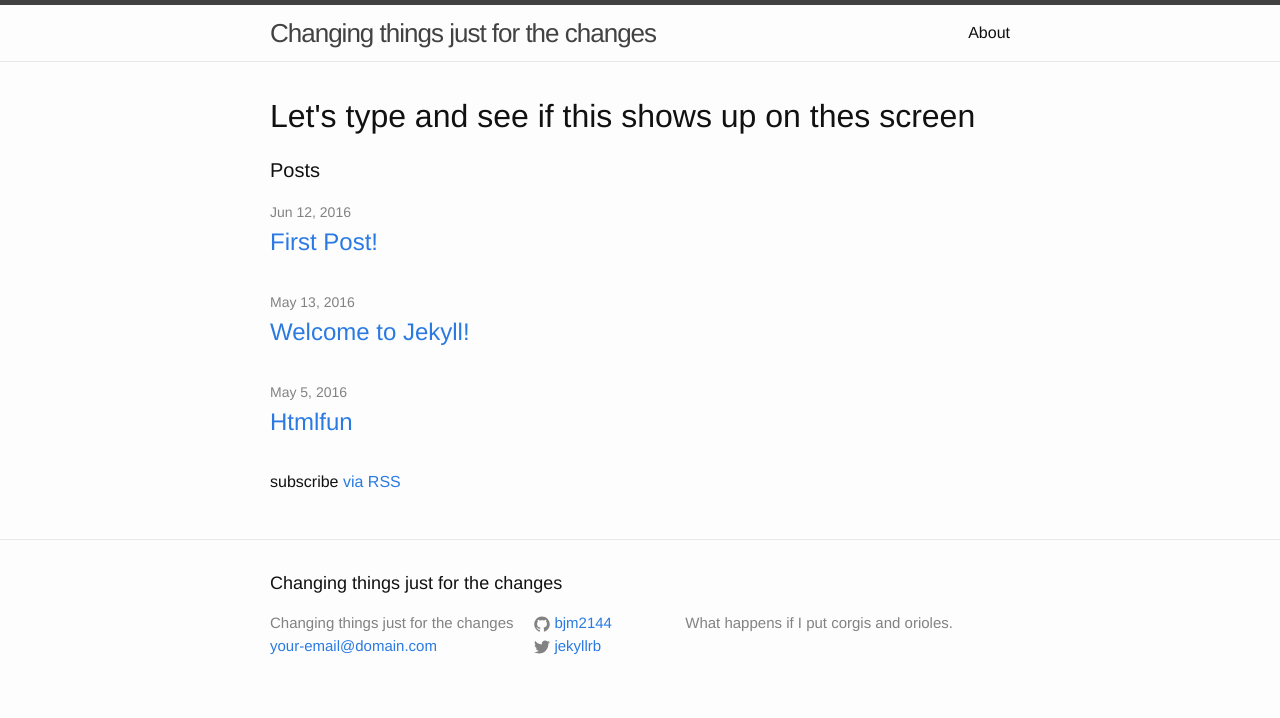
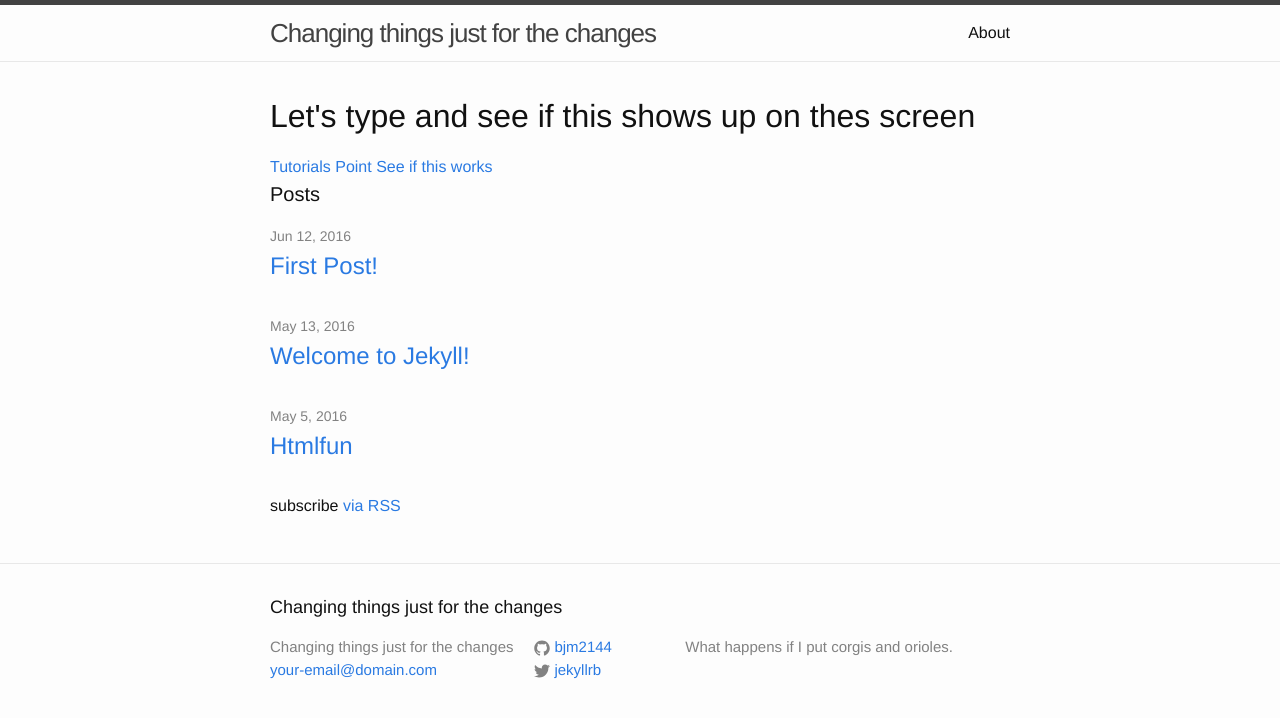
Before and after one commit to bjm2144/bjm2144.github.io, a Jekyll site: the page built from index.html, in a window 1280 px wide. Shown: the top 718 px of the page. Built offline with Jekyll 4.4.1, drawn with Linux system fonts in a browser that asks for light colours.

Commit message:
Update index.html

```diff
--- a/index.html
+++ b/index.html
@@ -5,6 +5,8 @@ layout: default
 <div class="home">
 
   <h1> Let's type and see if this shows up on thes screen</h1>
+  <a href="http://www.tutorialspoint.com" target="_self">Tutorials Point</a>
+  <a href="bjm2144.github.io/practiceHTML/test" target="_self">See if this works</a>
 
   <h1 class="page-heading">Posts</h1>
 
```
